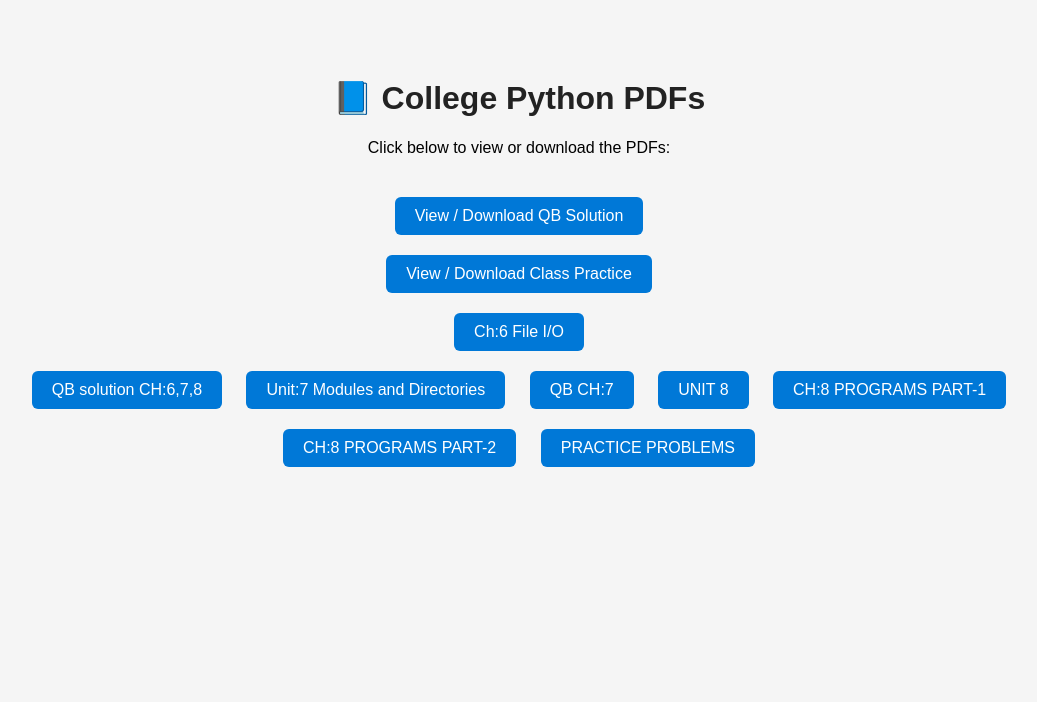
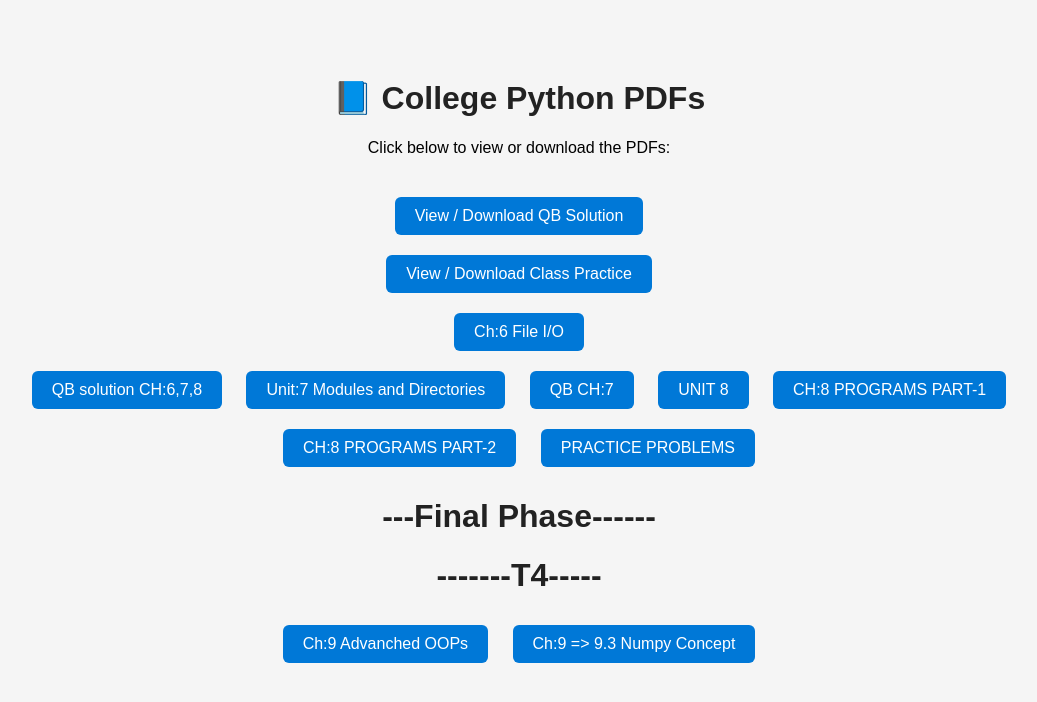
Before and after one commit to Manin1311/CollegePython, a plain HTML site: page index.html in a window 1280 px wide. Shown: the whole page, without its empty margins (121-1158 px from the left). Drawn offline with Linux system fonts and the light colour scheme.

Commit message:
Update index.html

```diff
--- a/index.html
+++ b/index.html
@@ -26,6 +26,10 @@
     <a href="Unit-8. Program Exercise 1.pdf" target="_blank">CH:8 PROGRAMS PART-1</a>
     <a href="Unit-8. Program Exercise 2.pdf" target="_blank">CH:8 PROGRAMS PART-2 </a>
     <a href="Unit-8_OOP Practice Problems.pdf" target="_blank">PRACTICE PROBLEMS</a>
+    <h1>---Final Phase------</h1>
+    <h1 style="justify-content:center;"> -------T4-----</h1>
+    <a href="CH_9_Advanced_OOP_Concepts.pdf" target="_blank"> Ch:9 Advanched OOPs </a>
+    <a href="CH_9_Notes_on_Numpy.pdf" target="_blank"> Ch:9 => 9.3 Numpy Concept </a>
 
 
 
```
